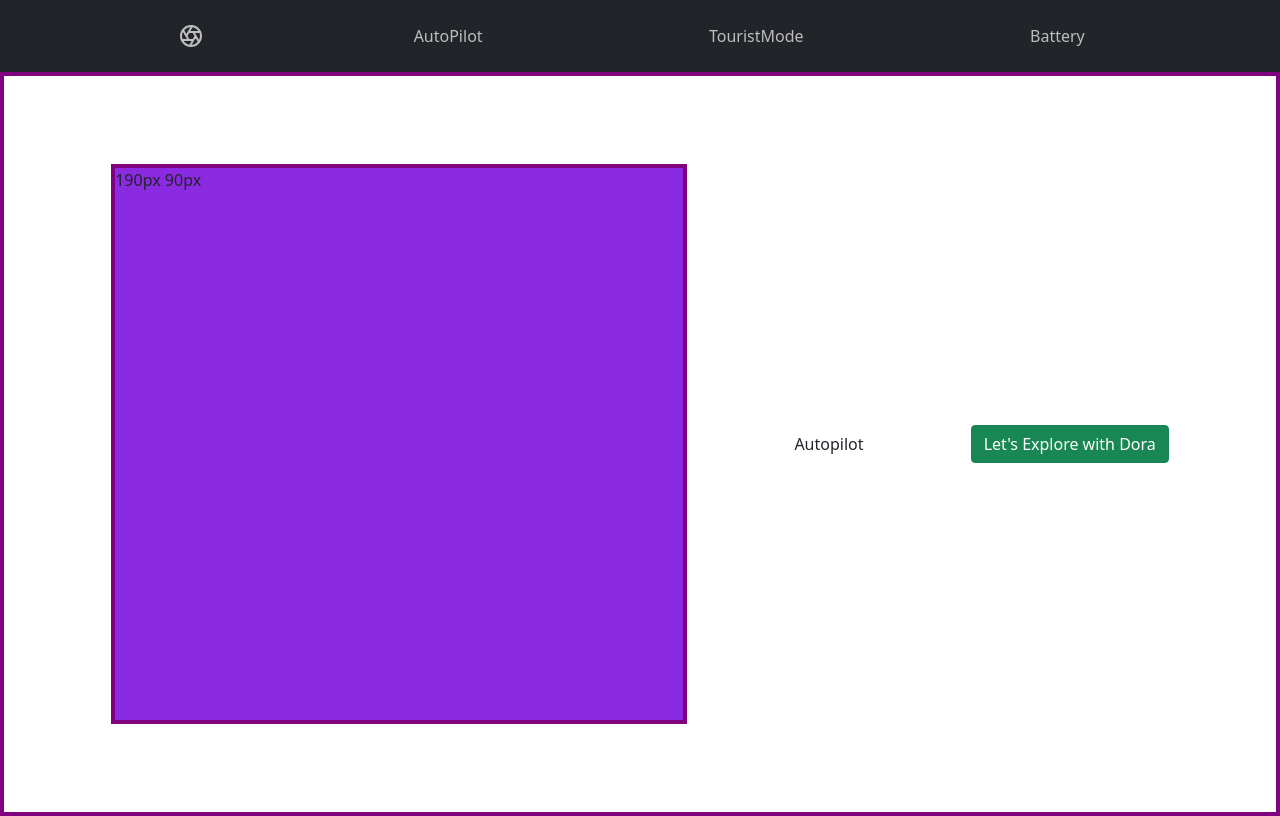
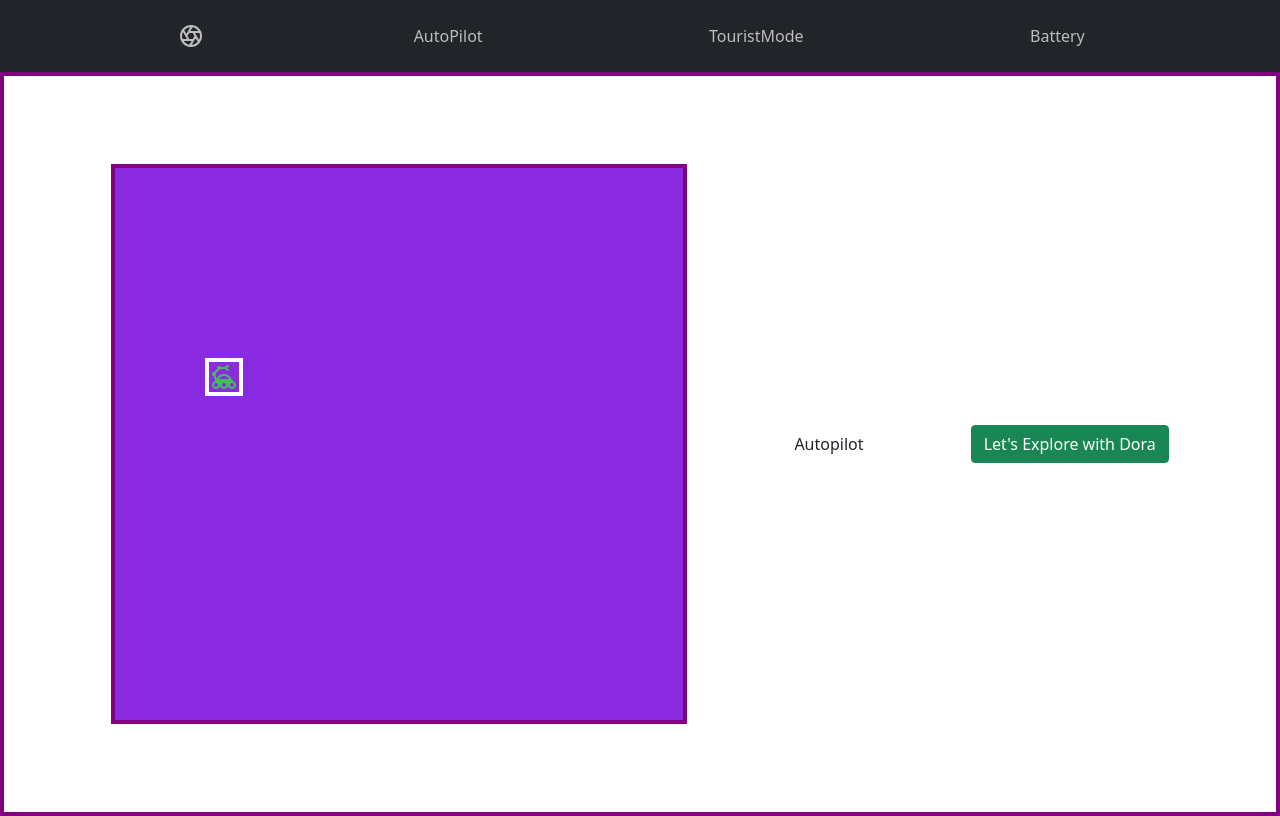
Before and after one commit to Shaanukstar123/Mars-Rover-Project-WALL-EE, a React (Create React App) app in the folder Command/FrontEnd/pageui/: page /autopilot in a window 1280 px wide. Built offline with nearby package versions, Linux system fonts and the light colour scheme.

Commit message:
Trying to display the color of aliens

```diff
--- a/Command/FrontEnd/pageui/src/Components/Autopilot.js
+++ b/Command/FrontEnd/pageui/src/Components/Autopilot.js
@@ -76,7 +76,7 @@ const Autopilot = () => {
     }
 
 
-    const newIntervalId = setInterval(fetchCoordinateData, 2000);
+    const newIntervalId = setInterval(fetchCoordinateData, 1500);
 
     event.currentTarget.classList.remove(
       'btn-success',
@@ -96,9 +96,9 @@ const Autopilot = () => {
     <div className="d-flex flex-row justify-content-evenly align-items-center" style={{minHeight: "93vh", maxHeight:"100vh", border:"4px solid purple"}}>
       <div style={{border:"4px solid purple", height:"70vh", width:"45vw"}} id="johnCena">
         <Rover  Coordinates={coords}  />
+        <AddObstacles Aliens={aliens} />
       </div>
 
-      <AddObstacles Aliens={aliens} />
       Autopilot
       <button type="button" className="btn btn-success" onClick={start} > {intervalId ? "STOP" : "Let's Explore with Dora"} </button>
     </div>
--- a/Command/FrontEnd/pageui/src/Components/Obstacle.js
+++ b/Command/FrontEnd/pageui/src/Components/Obstacle.js
@@ -1,9 +1,14 @@
-import React from 'react'
+import { useState } from 'react'
+import red from './static/red.png'
+import blue from './static/blue.png'
+import pink from './static/pink.png'
 
+// If image is not working then, try just using a div and making it a small circle
 const Obstacle = (props) => {
+  const [image, setImage] = useState(['./static/blue.png', './static/red.png', './static/pink.png']);
   return (
     <div>
-      {props.Alien.xcoorda}px {props.Alien.ycoorda}px
+      <img src={require(image[0])} alt={props.Alien.color} style={{border:"4px solid white", position:"relative", top: `${props.Alien.xcoorda}px`, left: `${props.Alien.ycoorda}px`}} />
     </div>
   )
 }
--- a/Command/FrontEnd/pageui/src/Components/Rover.js
+++ b/Command/FrontEnd/pageui/src/Components/Rover.js
@@ -4,13 +4,11 @@ const Rover = (props) => {
 
 
   return (
-    <div>
-      {props.Coordinates.xcoord}px {props.Coordinates.ycoord}px
-    </div>
+    <>
+      <img src={rover} alt="circle" style={{border:"4px solid white", position:"relative", top: `${props.Coordinates.xcoord}px`, left: `${props.Coordinates.ycoord}px`}} />
+    </>
 
   )
 }
 
 export default Rover
-
-//<img src={rover} alt="circle" style={{border:"4px solid white", position:"relative", top: `${props.Coordinates.xcoord}px`, left: `${props.Coordinates.ycoord}px`}} onClick={joe} />
```
